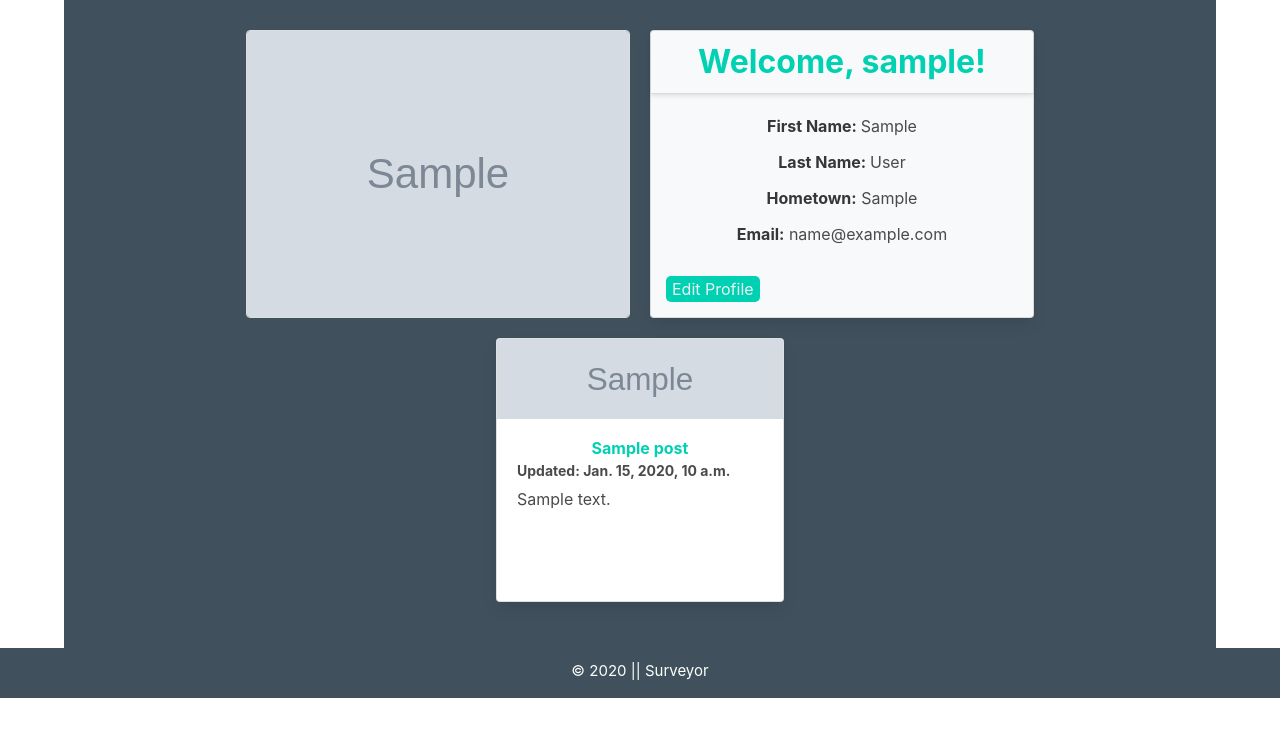
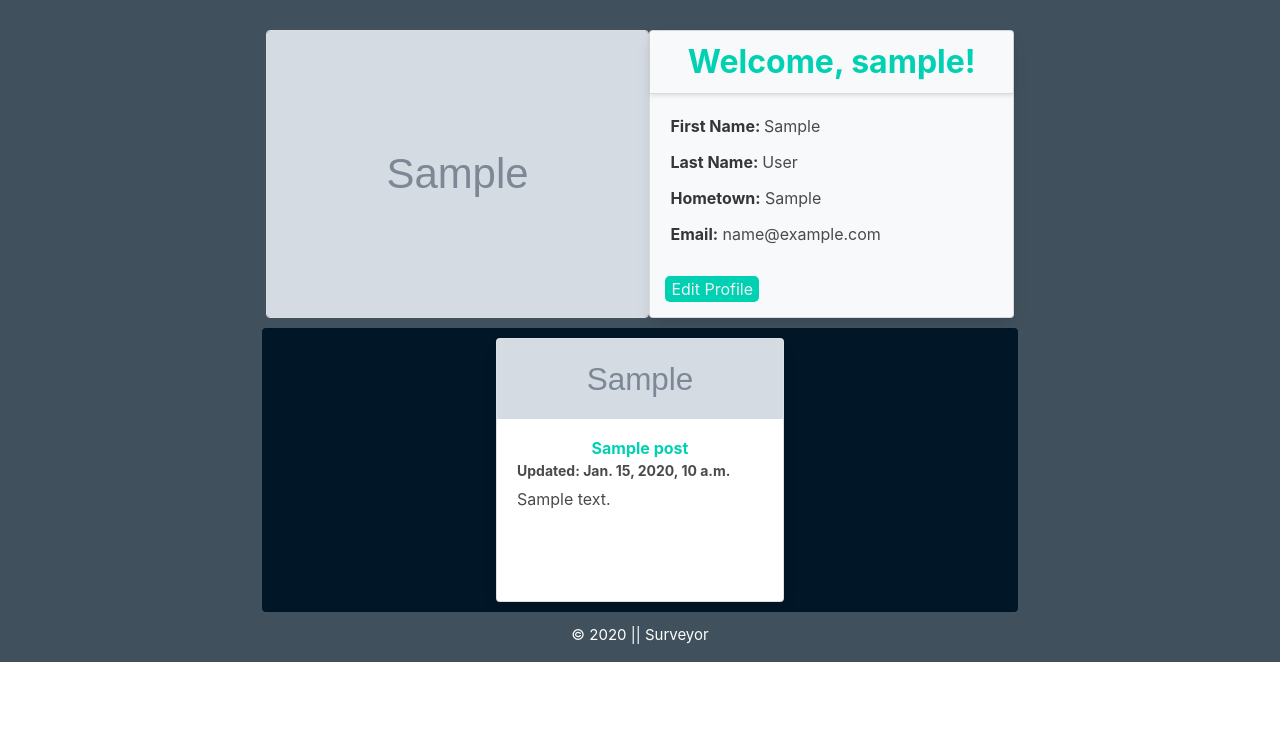
Before and after one commit to desertlp/wayfarer, a Django app: page /profile/ in a window 1280 px wide. Shown: the part 52-800 px from the top of the page. Run offline with Django 3.2, Linux system fonts and the light colour scheme; a user stored in the database is signed in; tables that the repository leaves empty hold one stand-in row (values such as "Sample post"); grey boxes marked "Sample" are stand-in pictures; some libraries are stand-ins or nearby versions.

Commit message:
Added styling to the profile page.

```diff
--- a/main_app/static/styles/style.css
+++ b/main_app/static/styles/style.css
@@ -14,7 +14,7 @@ Universal
     display: flex;
     flex-direction: column;
     align-items: center;
-    width: 90vw;
+    width: 100vw;
     background: #40515D;
     margin-left: auto;
     margin-right: auto
@@ -56,10 +56,6 @@ main::after{
     display: block;
     height: 40px;
 }
-
-
-
-
 
 /**********************************************************************************************************
 NAV
@@ -111,11 +107,6 @@ border-style: hidden;
 CAROUSEL
 */
 
-/* .carousel {
-    width:640px;
-    height:360px;
-} */
-
 .carousel-container {
     display: flex;
     align-items: center;
@@ -137,22 +128,47 @@ CAROUSEL
 /**********************************************************************************************************
 Profile
 */
+
 .profile-container{
     display: flex;
     flex-direction: row;
     justify-content: center;
     margin-top: 20px;
-    text-align: center;
+    /* text-align: center; */
+    width: 60vw;
 }
 
-.all-posts{
+.all-posts {
+    width: 66vw;
     display: flex;
     align-items: center;
     flex-direction: row;
     min-height: 40vh;
     align-content: space-between;
     flex-wrap: wrap;
-    /* margin-left: 20vw; */
+}
+
+.profile-posts {
+    width: 59vw;
+    display: flex;
+    justify-content: center;
+    flex-wrap: wrap;
+    background-color: #011627;
+    border-radius: 4px;
+}
+
+.empty-posts-container {
+    height: 39vh;
+    width: 59vw;
+    background-color: #011627;
+    text-align: center;
+    border-radius: 4px;
+}
+
+.empty-posts-message {
+    color: white;
+    padding-top: 17vh;
+    font-size: 20px;
 }
 
 .profile-img{
@@ -586,8 +602,6 @@ button:hover, a:hover {
     padding-right: 5px;
 }
 
-
-
 /**********************************************************************************************************
 MEDIA QUERY
 */
@@ -609,6 +623,7 @@ MEDIA QUERY
         display: flex;
         align-items: center;
         flex-direction: column;
+        width:
         min-height: 40vh;
     }
 
--- a/main_app/templates/profile/profile.html
+++ b/main_app/templates/profile/profile.html
@@ -14,7 +14,7 @@
             <div class="card bg-light">
                 <!-- PROFILE HEADER -->
                 <div class="card-header">
-                    <h5 class="profile-h5">Welcome, {{ user.username }}!</h5>
+                    <h5 class="profile-h5 animate__animated animate__fadeIn">Welcome, {{ user.username }}!</h5>
                 </div>
                 <!-- PROFILE DETAILS -->
                 <div class="card-body">
@@ -24,14 +24,17 @@
                     <div class="card-title"><strong>Email:</strong> {{ user.email }}</div>
                 </div>
                 <!-- EDIT PROFILE BUTTON -->
-                <a href="{% url 'edit_profile' %}">
-                    <button id="profile-edit-btn" class="edit-btn" type="button">Edit Profile</button>
-                </a>
+                <div class="edit-profile-button-container">
+                    <a href="{% url 'edit_profile' %}">
+                        <button id="profile-edit-btn" class="edit-btn" type="button">Edit Profile</button>
+                    </a>
+                </div>
             </div>
         </div>
         <!-- USER POSTS -->
-        <div class="all-posts animate__animated animate__fadeInUp">
-        {% for post in posts%}
+        {% if posts.count %}
+        <div class="profile-posts animate__animated animate__fadeInUp">
+        {% for post in posts %}
             <a href= {% url 'post' post.id %}>
                 <div class="post-card card" style="width: 18rem;">
                     <img class="card-img-top" src="{{ post.image.url }}" alt="Card image cap">
@@ -43,35 +46,12 @@
                 </div>
             </a>
         {% endfor %}
+        <!-- NO POSTS -->
+        {% else %}
+        <div class="empty-posts-container">
+            <p class="empty-posts-message animate__animated animate__heartBeat">You have no recent posts.</p>
+        </div>
+        {% endif %}
         </div>
 
-
-        {% comment %} <div class="profile-container">
-            <div class="card" style="width: 18rem;">
-                <img class="card-img-top" src="{% static 'images/london.jpg' %}" alt="Card image cap">
-                <div class="card-body">
-                    <h5 class="card-title">Post</h5>
-                    <p class="card-text">Saepe eum pariatur exercitationem a impedit et, exercitationem ullam dolores nisi inventore minus optio, maxime inventore doloribus facere eveniet voluptas, commodi repellendus reiciendis deserunt cupiditate similique esse delectus molestiae facere fugiat.</p>
-                </div>
-            </div>
-            <div class="card" style="width: 18rem;">
-                <img class="card-img-top" src="../static/images/rome.jpg" alt="Card image cap">
-                <div class="card-body">
-                    <h5 class="card-title">Post</h5>
-                    <p class="card-text">Saepe eum pariatur exercitationem a impedit et, exercitationem ullam dolores nisi inventore minus optio, maxime inventore doloribus facere eveniet voluptas, commodi repellendus reiciendis deserunt cupiditate.</p>
-                </div>
-            </div>
-            <div class="card" style="width: 18rem;">
-                <img class="card-img-top" src="../static/images/tokyo.jpg" alt="Card image cap">
-                <div class="card-body">
-                    <h5 class="card-title">Post</h5>
-                    <p class="card-text">Saepe eum pariatur exercitationem a impedit et, exercitationem ullam dolores nisi inventore minus optio, maxime inventore doloribus facere eveniet voluptas.</p>
-                </div>
-            </div>
-        </div>
-    </div> {% endcomment %}
-
-
-
-
 {% endblock %}
```
